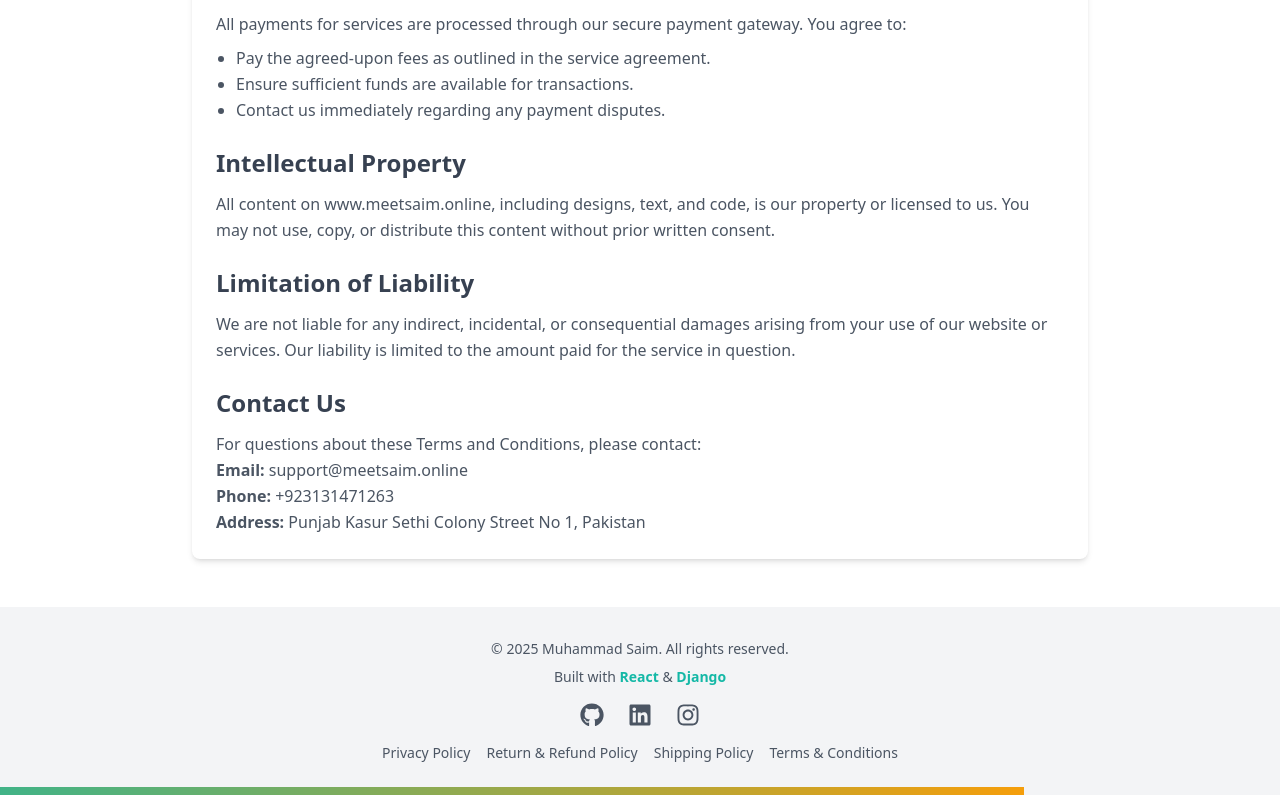
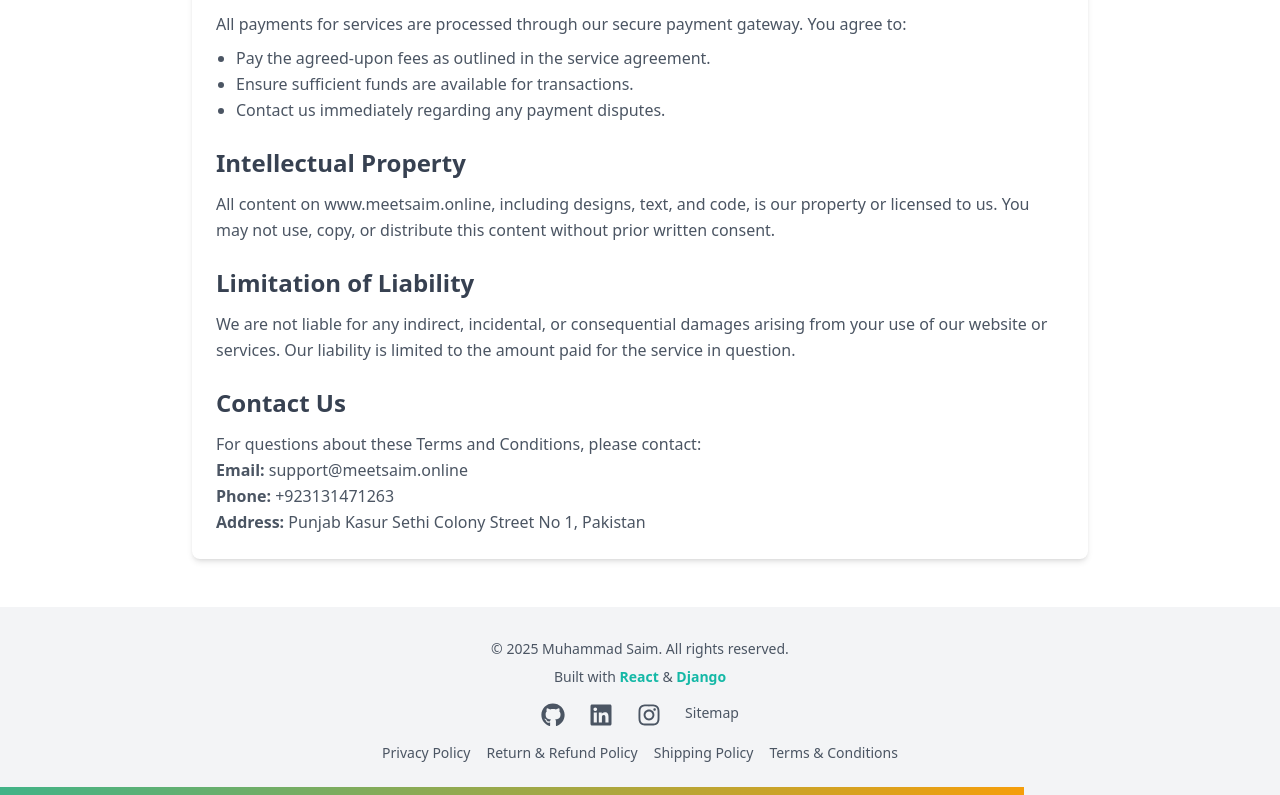
Before and after one commit to saimprojects/portfolio-frontend, a React (Vite) app: page /terms-and-conditions in a window 1280 px wide. Shown: the part 421-1216 px from the top of the page. Built offline with nearby package versions, Linux system fonts and the light colour scheme; no server answers.

Commit message:
Legal addition

```diff
--- a/src/components/Footer.jsx
+++ b/src/components/Footer.jsx
@@ -49,6 +49,15 @@ const Footer = () => {
         >
           <FaInstagram className="text-gray-600 dark:text-gray-400 hover:text-teal-500 dark:hover:text-teal-400 transition" size={24} />
         </motion.a>
+        <motion.a
+          href="https://www.meetsaim.online/sitemap.xml"
+          target="_blank"
+          rel="noopener noreferrer"
+          whileHover={{ scale: 1.2 }}
+          transition={{ duration: 0.3 }}
+        >
+          <span className="text-gray-600 dark:text-gray-400 hover:text-teal-500 dark:hover:text-teal-400 transition">Sitemap</span>
+        </motion.a>
       </div>
       <div className="flex justify-center space-x-4">
         <Link
```
